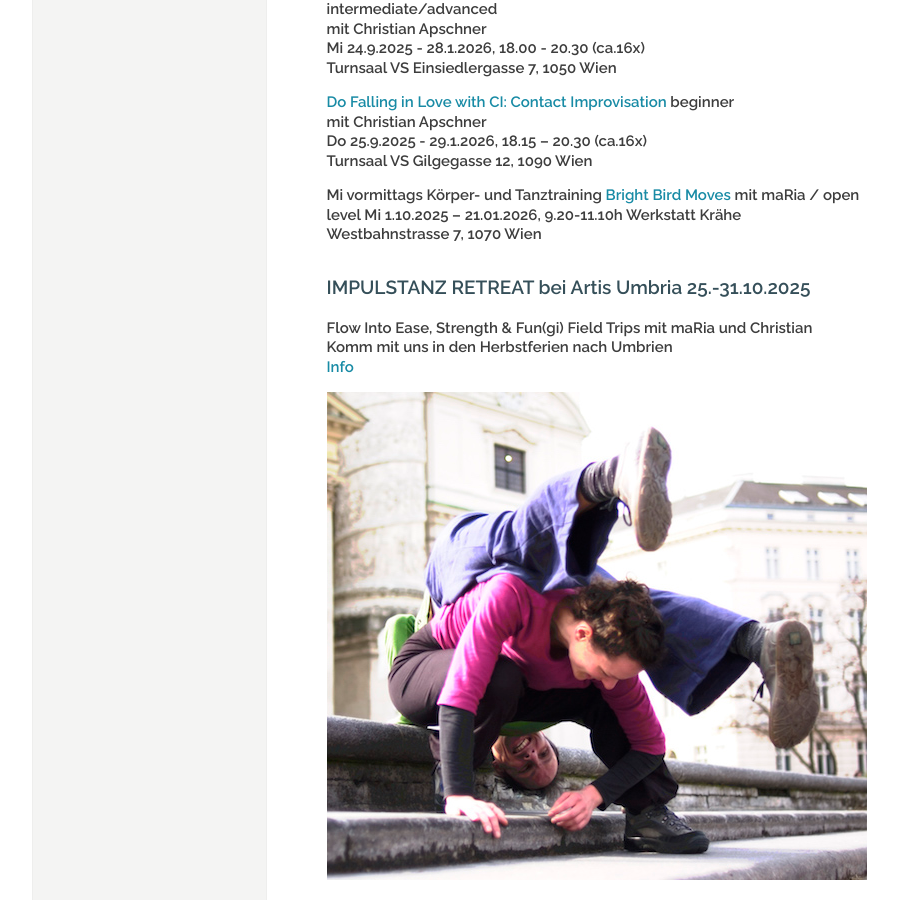
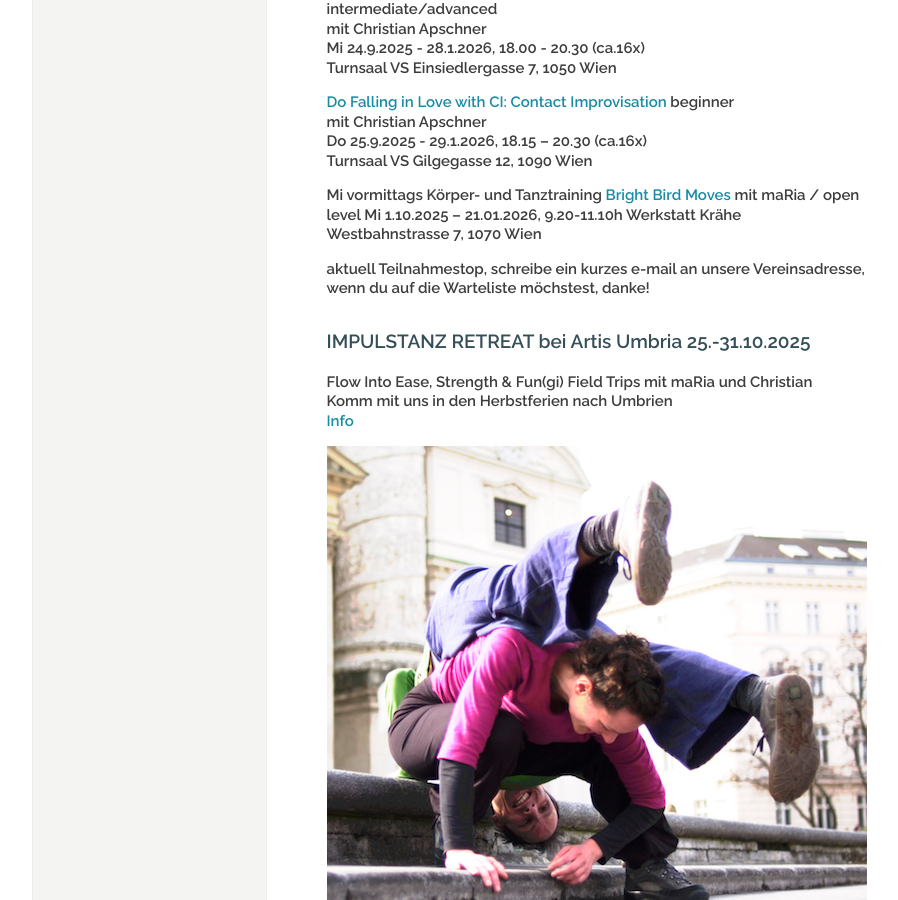
Before and after one commit to manulari/rollingpointat, a Jekyll site: the page built from _pages_de/index.md, in a window 1280 px wide and 900 px high, scrolled down 1831 px. Shown: the whole window, without its empty margins (152-1050 px from the left). Built offline with Jekyll 4.4.1, drawn with Linux system fonts in a browser that asks for light colours; comment, search, counter and statistics services are not loaded.

Commit message:
Update page (de) “index”

```diff
--- a/_pages_de/index.md
+++ b/_pages_de/index.md
@@ -70,6 +70,8 @@ Open Level Jams (Neueinsteigende sind zur Teilnahme an der Jams eingeladen): **1
 [Bright Bird Moves](/Vormittagskurs) mit maRia / open level
 Mi 1.10.2025 – 21.01.2026, 9.20-11.10h Werkstatt Krähe Westbahnstrasse 7, 1070 Wien**
 
+**aktuell Teilnahmestop, schreibe ein kurzes e-mail an unsere Vereinsadresse, wenn du auf die Warteliste möchstest, danke!**
+
 ### **IMPULSTANZ RETREAT bei Artis Umbria 25.-31.10.2025**
 
 **Flow Into Ease, Strength & Fun(gi) Field Trips mit maRia und Christian**\
```
